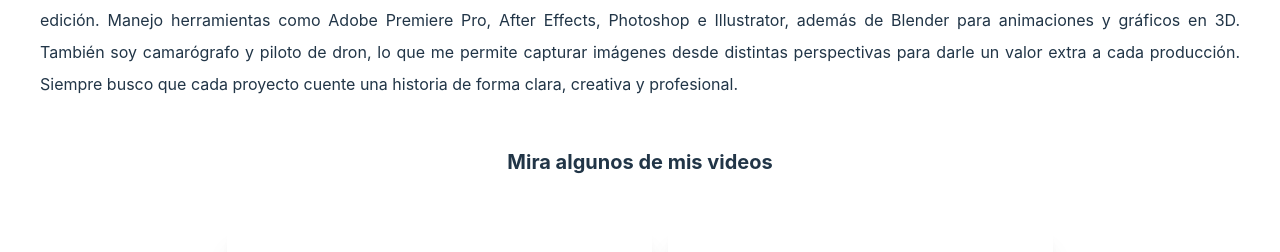
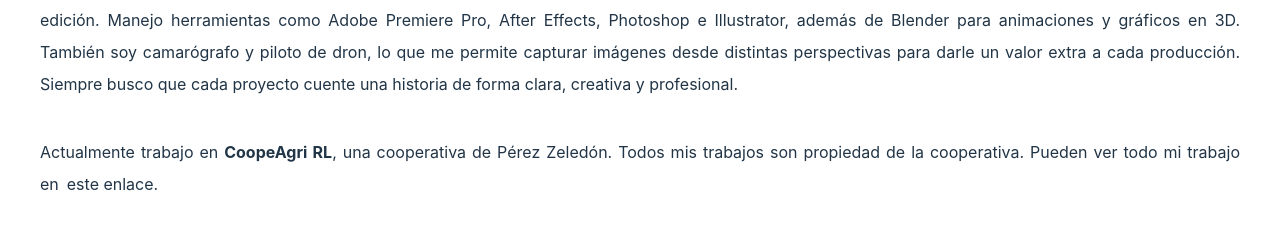
Before and after one commit to geiner06-web/portafolio, a React (Vite) app: page / in a window 1280 px wide. Shown: the part 1201-1453 px from the top of the page. Built offline with nearby package versions, Linux system fonts and the light colour scheme.

Commit message:
se le dieron los derechos a la coope

```diff
--- a/src/App.jsx
+++ b/src/App.jsx
@@ -12,7 +12,6 @@
 import Contacto from "./commons/contacto";
 import Footer from "./commons/footer";
 
-
 function App() {
   const [count, setCount] = useState(0);
 
@@ -22,7 +21,7 @@
       <main class="min-h-screen ">
         <Hero />
 
-        <section >
+        <section>
           <h2 className="text-2xl font-bold mt-20">
             Conoce más sobre mi trabajo Audio Visual
           </h2>
@@ -37,10 +36,28 @@
             busco que cada proyecto cuente una historia de forma clara, creativa
             y profesional.
           </p>
-          <h3 className="font-bold text-xl mt-10 text-center">Mira algunos de mis videos</h3>
+
+          <p className="text-ml mt-5 leading-8 text-justify p-2">
+            Actualmente trabajo en <strong>CoopeAgri RL</strong>, una
+            cooperativa de Pérez Zeledón. Todos mis trabajos son propiedad de la
+            cooperativa. Pueden ver todo mi trabajo en
+            <a
+              href="https://www.youtube.com/@CoopeAgriCR"
+              target="_blank"
+              rel="noopener noreferrer"
+              class="ml-2"
+            >
+              este enlace
+            </a>
+            .
+          </p>
+
+          <h3 className="font-bold text-xl mt-10 text-center">
+            Mira algunos de mis videos
+          </h3>
         </section>
 
-        <section >
+        <section>
           <VideoCatalog />
         </section>
 
```
Lines whose indentation alone changed are shown as unchanged.
